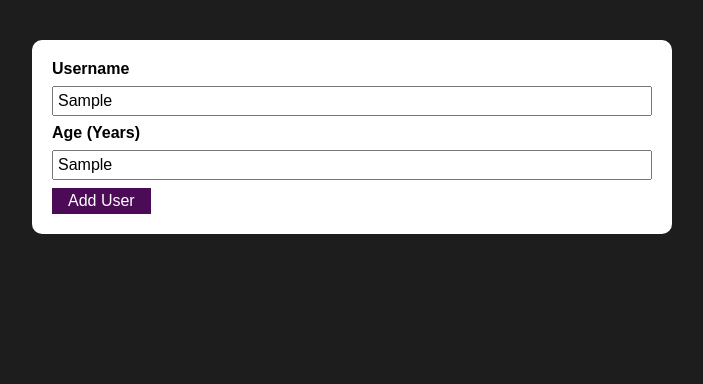
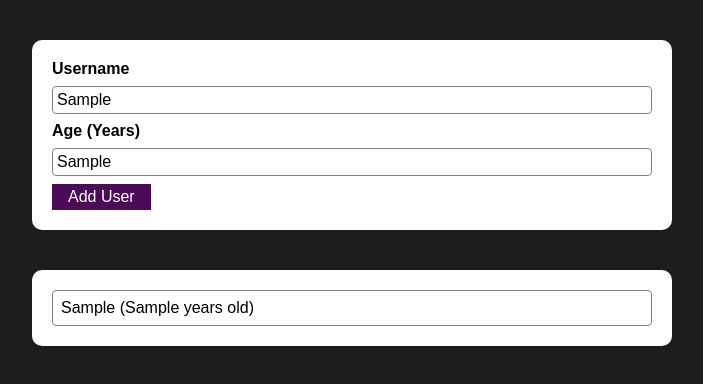
Before and after one commit to marcoschultznunes/academind-react-project-users-list, a React (Create React App) app: page / in a window 1280 px wide. Both pictures are taken after typing "Sample", "Sample" into the empty fields and a click on the button "Add User". Shown: the top 384 px of the page, without its empty margins (288-991 px from the left). Built offline with nearby package versions, Linux system fonts and the light colour scheme; the HTML template or start-up script is replaced by a standard one.

Commit message:
UserList HTML & CSS

```diff
--- a/src/App.jsx
+++ b/src/App.jsx
@@ -1,9 +1,20 @@
-import React from "react";
+import React, { useState } from "react";
 import UserForm from "./components/form/UserForm";
+import UsersList from "./components/list/UsersList";
 
 const App = () => {
+    const [users, setUsers] = useState([])
+
+    const addUser = (username, age) => {
+        setUsers(prevUsers => [...prevUsers, {
+            username: username,
+            age: age
+        }])
+    }
+
     return <React.Fragment>
-        <UserForm />
+        <UserForm addUser={addUser}/>
+        <UsersList users={users}/>
     </React.Fragment>;
 };
 
--- a/src/components/form/UserForm.css
+++ b/src/components/form/UserForm.css
@@ -13,6 +13,8 @@
     margin-bottom: var(--tiny-margin);
 }
 #user-form input {
+    border: 1px solid var(--color-lightgray);
+    border-radius: var(--input-border-radius);
     font-size: 1rem;
     padding: 4px;
 }
@@ -27,5 +29,9 @@
     padding: 4px 16px;
 }
 #user-form button[type="submit"]:hover {
+    background-color: var(--color-purple-bright);
     cursor: pointer;
 }
+#user-form button[type="submit"]:active {
+    text-shadow: 0 0 2px #ffffff;
+}
--- a/src/components/form/UserForm.jsx
+++ b/src/components/form/UserForm.jsx
@@ -1,18 +1,30 @@
+import { useRef } from "react"
 import "./UserForm.css"
 
-const UserForm = () => {
+const UserForm = (props) => {
+    const usernameRef = useRef()
+    const ageRef = useRef()
+
+    // const usernameChangeHandler = () => {
+
+    // }
+    // const ageChangeHandler = () => {
+
+    // }
+
     const submitHandler = (e) => {
         e.preventDefault()
+        props.addUser(usernameRef.current.value, ageRef.current.value)
     }
 
     return <form action="" className="round-container" id="user-form" onSubmit={submitHandler}>
         <div className="input-container">
             <label htmlFor="username">Username</label>
-            <input type="text" name="username"/>
+            <input type="text" name="username" ref={usernameRef}/>
         </div>
         <div className="input-container">
             <label htmlFor="age">Age (Years)</label>
-            <input type="text" name="age"/>
+            <input type="text" name="age" ref={ageRef}/>
         </div>
         <div className="submit-btn-container">
             <button type="submit">Add User</button>
--- /dev/null
+++ b/src/components/list/UsersList.css
@@ -0,0 +1,20 @@
+.users-list-container {
+    background-color: #ffffff;
+    padding: 20px;
+}
+.users-list-container ul {
+    font-size: 1rem;
+    list-style: none;
+    padding: 0;
+}
+.users-list-container li {
+    border: 1px solid var(--color-lightgray);
+    border-radius: var(--input-border-radius);
+    padding: 8px;
+}
+.users-list-container ul li {
+    margin-top: var(--tiny-margin);
+}
+.users-list-container ul li:first-child {
+    margin-top: 0;
+}
--- a/src/components/list/UsersList.jsx
+++ b/src/components/list/UsersList.jsx
@@ -1,8 +1,16 @@
+import './UsersList.css'
+
 const UsersList = (props) => {
+    const {users} = props
 
+    const renderUsersList = users.length === 0 ?
+        <h3>No users</h3> :
+        <ul>
+            {users.map((u, i) => <li key={i}>{`${u.username} (${u.age} years old)`}</li>)}
+        </ul>
 
-    return <div className="users-list-container">
-
+    return <div className="round-container users-list-container">
+        {renderUsersList}
     </div>;
 }
 
--- a/src/index.css
+++ b/src/index.css
@@ -1,11 +1,14 @@
 :root {
-  --color-lightgray: #464646;
+  --color-gray: #464646;
+  --color-lightgray: #808080;
   --color-darkgray: #1e1d1e;
   --color-purple: rgba(76,11,86,1);
+  --color-purple-bright: rgba(114,31,128,1);
   --big-margin: 40px;
   --normal-margin: 20px;
   --small-margin: 10px;
   --tiny-margin: 8px;
+  --input-border-radius: 4px;
 }
 
 * {
@@ -17,14 +20,17 @@
 body {
   background-color: var(--color-darkgray);
   font-size: 16px;
-  padding: 40px 25vw;
+  padding: var(--big-margin) 25vw;
+}
+.round-container {
+  border-radius: 10px;
+  margin-bottom: var(--big-margin);
 }
 @media (max-width: 500px){
   body{
-    padding: 20px 20px;
+    padding: var(--normal-margin);
+  }
+  .round-container {
+    margin-bottom: var(--normal-margin);
   }
 }
-
-.round-container {
-  border-radius: 10px;
-}
```
